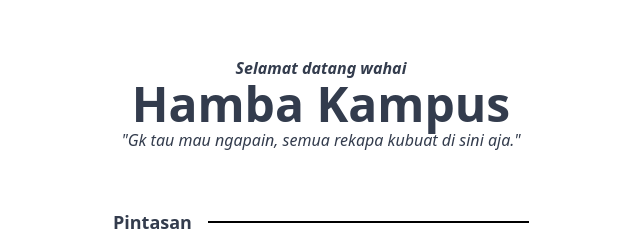
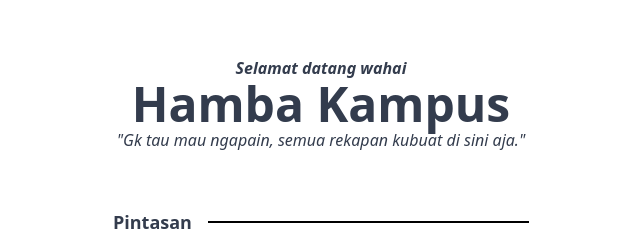
Before and after one commit to aritlhq/hakurei, an Astro site: page / in a window 1280 px wide. Shown: the top 240 px of the page, 319-959 px from the left. Built offline with nearby package versions, Linux system fonts and the light colour scheme; Astro itself is replaced by a stand-in of ours.

Commit message:
Update Welcome.astro

```diff
--- a/src/components/Welcome.astro
+++ b/src/components/Welcome.astro
@@ -8,7 +8,7 @@ import Faq from "./Faq.astro";
         <div class="py-4 text-center">
             <h1 class="italic font-bold">Selamat datang wahai</h1>
             <h2 class="text-5xl font-bold">Hamba Kampus</h2>
-            <span class="italic">"Gk tau mau ngapain, semua rekapa kubuat di sini aja."</span>
+            <span class="italic">"Gk tau mau ngapain, semua rekapan kubuat di sini aja."</span>
         </div>
         <div class="mt-10 flex flex-col gap-4">
             <div class="flex gap-4 items-center">
```
